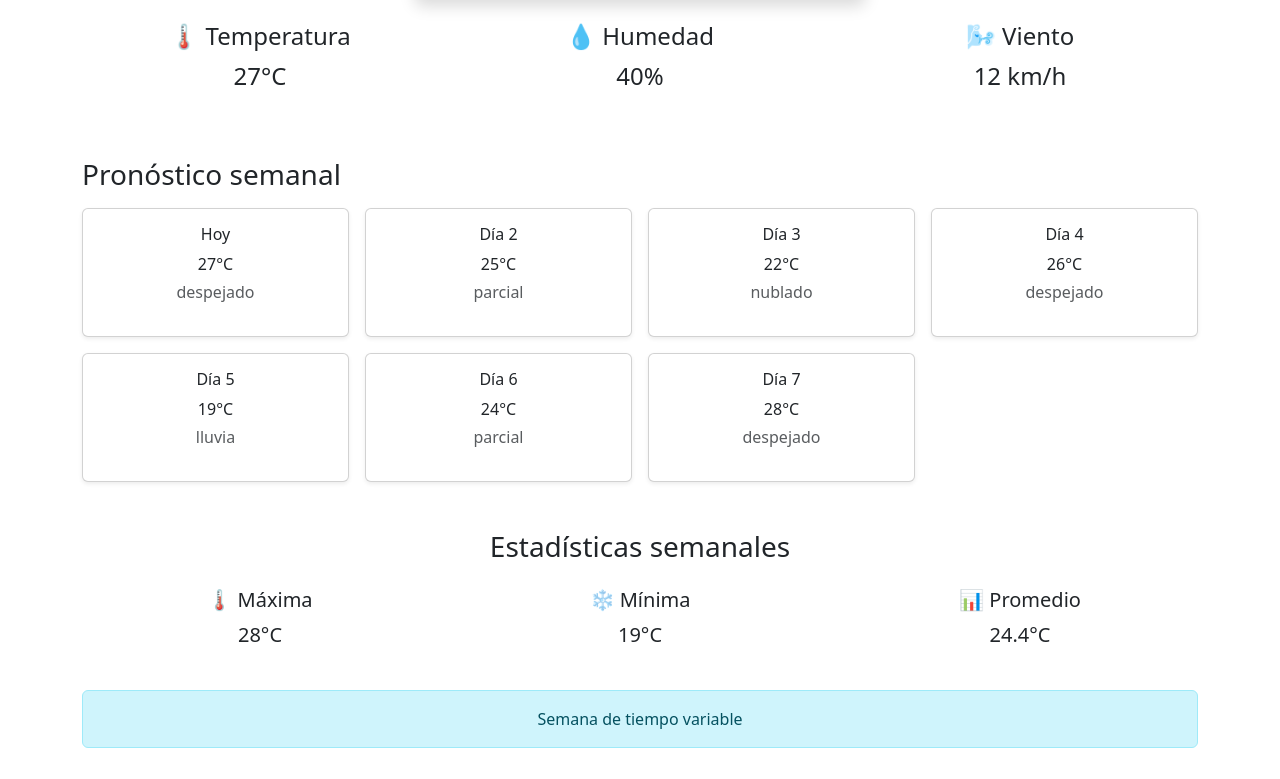
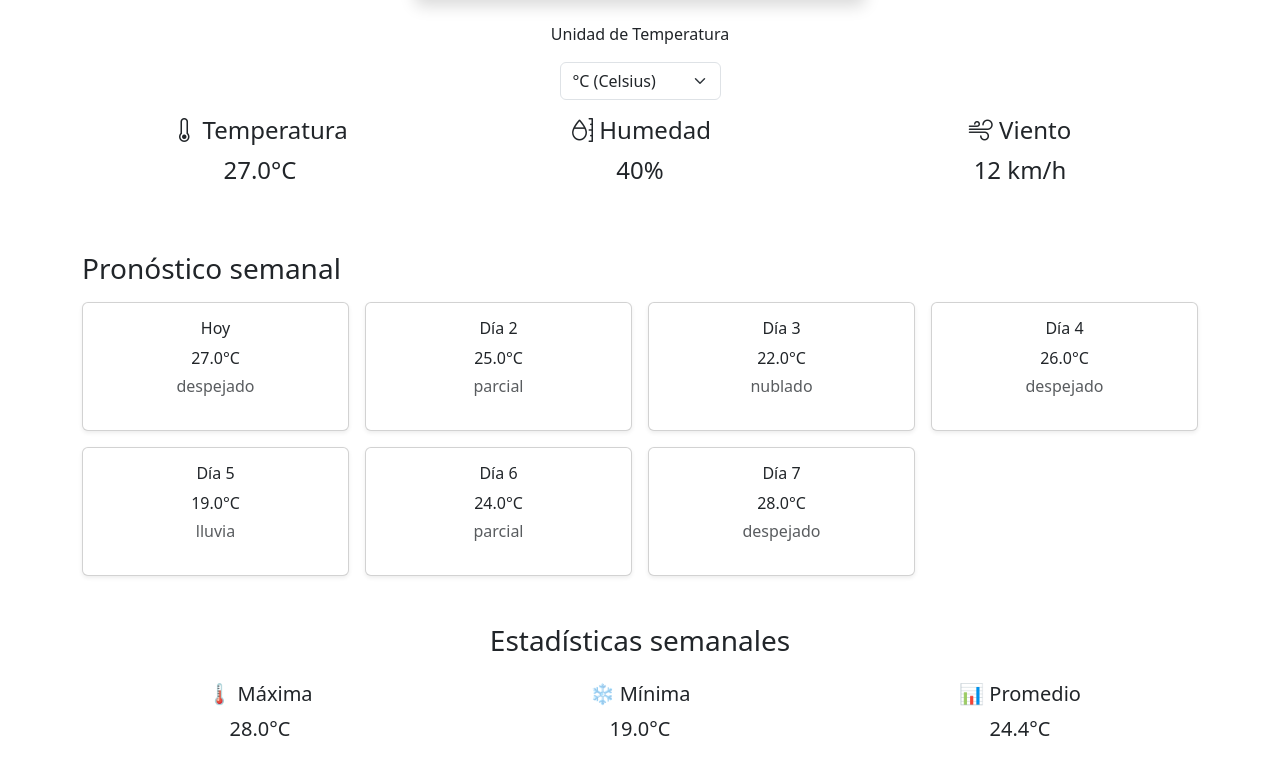
Before and after one commit to RamirezJM/weather-frontend-m6, a Vue app: page /ciudad/1 in a window 1280 px wide. Shown: the part 501-1280 px from the top of the page. Built offline with nearby package versions, Linux system fonts and the light colour scheme.

Commit message:
feat: agregar funcionalidad unidad de temperatura

```diff
--- a/src/Views/CiudadDetalle.vue
+++ b/src/Views/CiudadDetalle.vue
@@ -1,8 +1,15 @@
 <script setup>
 import { useRoute } from 'vue-router'
-import { computed } from 'vue'
+import { ref, computed } from 'vue'
 import { ciudades } from '@/data/data'
 import { calcularEstadisticas } from '@/services/climaService'
+
+const unidad = ref('C')
+
+const convertirTemp = (temp) => {
+  if (unidad.value === 'C') return temp
+  return (temp * 9 / 5) + 32
+}
 
 const estadisticas = computed(() =>
   ciudad.value ? calcularEstadisticas(ciudad.value) : null
@@ -21,26 +28,32 @@ const ciudad = computed(() =>
     <!-- Header -->
     <div class="text-center mb-4">
       <h1>{{ ciudad.nombre }}</h1>
-      <img :src="ciudad.imagen" :alt="ciudad.nombre"
-        class="img-fluid rounded shadow"
-        style="max-height: 300px;"
-      />
+      <img :src="ciudad.imagen" :alt="ciudad.nombre" class="img-fluid rounded shadow" style="max-height: 300px;" />
+    </div>
+
+    <div class="text-center mb-3">
+      <p>Unidad de Temperatura</p>
+      <select v-model="unidad" class="form-select w-auto mx-auto">
+        <option value="C">°C (Celsius)</option>
+        <option value="F">°F (Fahrenheit)</option>
+      </select>
     </div>
 
     <!-- Datos actuales -->
     <div class="row text-center mb-5">
       <div class="col-md-4">
-        <h4>🌡 Temperatura</h4>
-        <p class="fs-4">{{ ciudad.temperatura }}°C</p>
+        <h4><span><i class="bi bi-thermometer"></i></span> Temperatura</h4>
+        <!-- <p class="fs-4">{{ ciudad.temperatura }}°C</p> -->
+         <p class="fs-4">{{ convertirTemp(ciudad.temperatura).toFixed(1) }}°{{ unidad }}</p>
       </div>
 
       <div class="col-md-4">
-        <h4>💧 Humedad</h4>
+        <h4><span><i class="bi bi-moisture"></i></span> Humedad</h4>
         <p class="fs-4">{{ ciudad.humedad }}%</p>
       </div>
 
       <div class="col-md-4">
-        <h4>🌬 Viento</h4>
+        <h4><span><i class="bi bi-wind"></i></span> Viento</h4>
         <p class="fs-4">{{ ciudad.viento }} km/h</p>
       </div>
     </div>
@@ -49,15 +62,12 @@ const ciudad = computed(() =>
     <h3 class="mb-3">Pronóstico semanal</h3>
 
     <div class="row g-3">
-      <div
-        v-for="dia in ciudad.pronosticoSemana"
-        :key="dia.dia"
-        class="col-md-3 col-sm-6"
-      >
+      <div v-for="dia in ciudad.pronosticoSemana" :key="dia.dia" class="col-md-3 col-sm-6">
         <div class="card text-center h-100 shadow-sm">
           <div class="card-body">
             <h6>{{ dia.dia }}</h6>
-            <p class="mb-1">{{ dia.temperatura }}°C</p>
+            <!-- <p class="mb-1">{{ dia.temperatura }}°C</p> -->
+             <p class="mb-1">{{ convertirTemp(dia.temperatura).toFixed(1) }}°{{ unidad }}</p>
             <p class="text-muted">{{ dia.estado }}</p>
           </div>
         </div>
@@ -70,17 +80,18 @@ const ciudad = computed(() =>
       <div class="row text-center">
         <div class="col-md-4">
           <h5>🌡 Máxima</h5>
-      <p class="fs-5">{{ estadisticas.max }}°C</p>
+          <!-- <p class="fs-5">{{ estadisticas.max }}°C</p> -->
+           <p class="fs-5">{{ convertirTemp(estadisticas.max).toFixed(1) }}°{{ unidad }}</p>
         </div>
 
         <div class="col-md-4">
           <h5>❄ Mínima</h5>
-      <p class="fs-5">{{ estadisticas.min }}°C</p>
+          <p class="fs-5">{{ convertirTemp(estadisticas.min).toFixed(1) }}°{{ unidad }}</p>
         </div>
 
         <div class="col-md-4">
           <h5>📊 Promedio</h5>
-      <p class="fs-5">{{ estadisticas.promedio }}°C</p>
+          <p class="fs-5">{{ convertirTemp(estadisticas.promedio).toFixed(1) }}°{{ unidad }}</p>
         </div>
       </div>
 
@@ -93,10 +104,7 @@ const ciudad = computed(() =>
 
     <!-- Botón volver -->
     <div class="text-center mt-5">
-      <button
-        @click="$router.back()"
-        class="btn btn-secondary"
-      >
+      <button @click="$router.back()" class="btn btn-secondary">
         Volver
       </button>
     </div>
--- a/src/services/climaService.js
+++ b/src/services/climaService.js
@@ -38,7 +38,7 @@ export const calcularEstadisticas = (ciudad) => {
   return {
     max,
     min,
-    promedio: promedio.toFixed(1),
+    promedio,
     tendenciaMensaje
   }
 }
```
Lines whose indentation alone changed are shown as unchanged.
